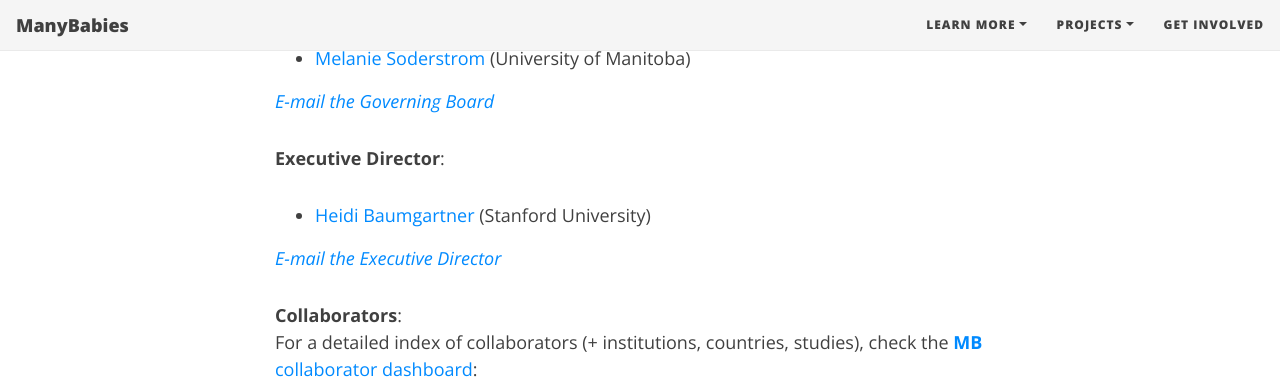
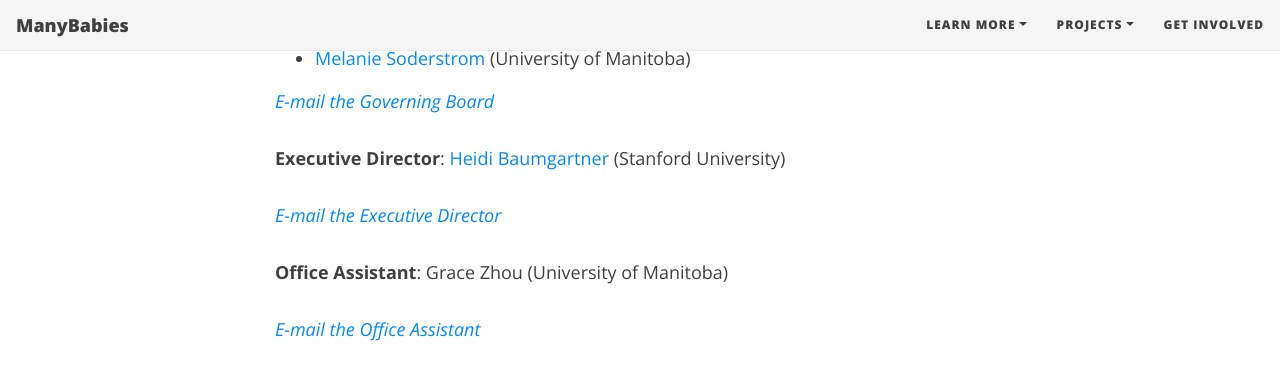
Before and after one commit to manybabies/manybabies.github.io, a Jekyll site: the page built from about.md, in a window 1280 px wide and 900 px high, scrolled down 2539 px, cut to the strip 0-379 px from the top of the window. Built offline with Jekyll 4.4.1, drawn with Linux system fonts in a browser that asks for light colours; nearby versions of some CDN libraries; some web fonts are replaced.

Commit message:
Update about.md

```diff
--- a/about.md
+++ b/about.md
@@ -71,9 +71,12 @@
 > [E-mail the Governing Board](mailto:manybabies-gb@mailman.stanford.edu)
 
 **Executive Director**:
-* [Heidi Baumgartner](https://www-csli.stanford.edu/people/baumgartner-heidi) (Stanford University)
+[Heidi Baumgartner](https://www-csli.stanford.edu/people/baumgartner-heidi) (Stanford University)
+> [E-mail the Executive Director](mailto:manybabies.director@gmail.com)
 
-> [E-mail the Executive Director](mailto:manybabies.director@gmail.com)
+**Office Assistant**:
+Grace Zhou (University of Manitoba)
+> [E-mail the Office Assistant](mailto:grace.zhou@umanitoba.ca)
 
 **Collaborators**:
 For a detailed index of collaborators (+ institutions, countries, studies), check the [**MB** collaborator dashboard](https://rodrigodalben.shinyapps.io/shiny_mb_map/): <video muted autoplay="autoplay" loop="loop" width="768" height="512">
```
